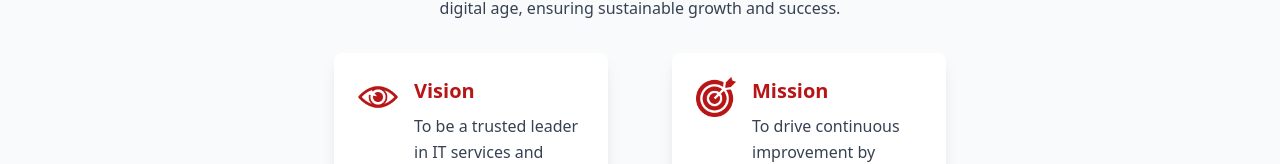
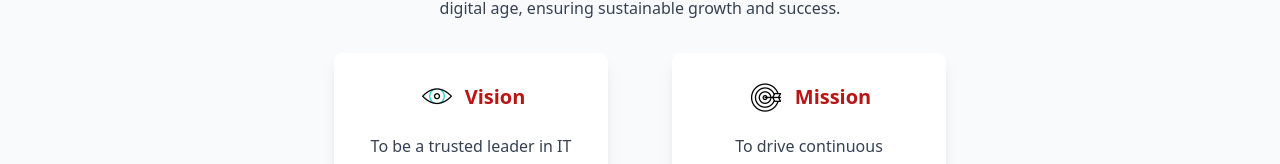
Before and after one commit to mineshpatel0299/Kaizen, a React (Vite) app: page /about in a window 1280 px wide. Shown: the part 581-745 px from the top of the page. Built offline with nearby package versions, Linux system fonts and the light colour scheme.

Commit message:
Refactoring

```diff
--- a/src/pages/ChooseAbout.jsx
+++ b/src/pages/ChooseAbout.jsx
@@ -1,5 +1,5 @@
-import Eye from "../assets/eye.png";
-import Target from "../assets/target.png";
+import VisionGif from "../assets/Image/vission.gif";
+import MissionGif from "../assets/Image/mission.gif";
 
 const ChooseAbout = () => {
   return (
@@ -24,36 +24,43 @@ const ChooseAbout = () => {
         {/* Vision & Mission */}
         <ul className="flex flex-col md:flex-row gap-10 md:gap-16 w-full md:w-3/4">
           {/* Vision */}
-          <li className="flex-1 flex flex-col items-center p-6 rounded-lg shadow-lg bg-white text-center md:flex-row md:items-start md:text-left" data-aos="fade-right">
+          <li className="flex-1 flex flex-col items-center p-6 rounded-lg shadow-lg bg-white text-center" data-aos="fade-right">
+            <div className="flex items-center justify-center mb-4">
               <img
-              src={Eye}
+                src={VisionGif}
                 alt="Vision Icon"
-              className="w-10 h-10 flex-shrink-0 mb-4 md:mb-0 md:mr-4"
+                className="w-10 h-10 flex-shrink-0 mr-2"
               />
+              <h3 className="font-semibold text-xl text-[#B81616]">Vision</h3>
+            </div>
             <div className="flex-1">
-              <h3 className="font-semibold text-xl text-[#B81616] mb-2">Vision</h3>
               <p className="text-gray-700 text-sm md:text-base leading-relaxed">
                 To be a trusted leader in IT services and solutions, known for
                 innovation, reliability, and customer success. We strive to
                 foster lasting partnerships with our clients and cultivate a
                 workplace where individuals are motivated to grow and thrive.
+                Our commitment is to deliver excellence and drive progress.
               </p>
             </div>
           </li>
 
           {/* Mission */}
-          <li className="flex-1 flex flex-col items-center p-6 rounded-lg shadow-lg bg-white text-center md:flex-row md:items-start md:text-left" data-aos="fade-left">
+          <li className="flex-1 flex flex-col items-center p-6 rounded-lg shadow-lg bg-white text-center" data-aos="fade-left">
+            <div className="flex items-center justify-center mb-4">
               <img
-              src={Target}
+                src={MissionGif}
                 alt="Mission Icon"
-              className="w-10 h-10 flex-shrink-0 mb-4 md:mb-0 md:mr-4"
+                className="w-10 h-10 flex-shrink-0 mr-2"
               />
+              <h3 className="font-semibold text-xl text-[#B81616]">Mission</h3>
+            </div>
             <div className="flex-1">
-              <h3 className="font-semibold text-xl text-[#B81616] mb-2">Mission</h3>
               <p className="text-gray-700 text-sm md:text-base leading-relaxed">
                 To drive continuous improvement by delivering reliable,
                 innovative, and tailored IT services and solutions that empower
-                businesses to grow, adapt, and succeed in the digital age.
+                businesses to grow, adapt, and succeed in the digital age. We
+                are committed to fostering strong client relationships and
+                enabling their success through cutting-edge technology.
               </p>
             </div>
           </li>
--- a/src/pages/ChooseSection.jsx
+++ b/src/pages/ChooseSection.jsx
@@ -1,7 +1,7 @@
 import { useNavigate } from "react-router-dom";
 import chooseImage from "../assets/Image/empowering.png";
-import Eye from "../assets/eye.png";
-import Target from "../assets/target.png";
+import VisionGif from "../assets/Image/vission.gif";
+import MissionGif from "../assets/Image/mission.gif";
 
 const ChooseSection = () => {
   const navigate = useNavigate();
@@ -41,7 +41,7 @@ const ChooseSection = () => {
             {/* Vision */}
             <li className="flex items-start space-x-4">
               <img
-                src={Eye}
+                src={VisionGif}
                 alt="Vision Icon"
                 className="w-8 h-8 flex-shrink-0"
               />
@@ -59,7 +59,7 @@ const ChooseSection = () => {
             {/* Mission */}
             <li className="flex items-start space-x-4">
               <img
-                src={Target}
+                src={MissionGif}
                 alt="Mission Icon"
                 className="w-8 h-8 flex-shrink-0"
               />
@@ -68,7 +68,8 @@ const ChooseSection = () => {
                 <p className="text-gray-700 text-sm leading-relaxed">
                   To drive continuous improvement by delivering reliable,
                   innovative, and tailored IT services and solutions that empower
-                  businesses to grow, adapt, and succeed in the digital age.
+                  businesses to grow, adapt, and succeed in the digital age. We are
+                  committed to ensuring our clients achieve their strategic goals.
                 </p>
               </div>
             </li>
```
Also changed, not shown: src/assets/Image/mission.gif (added), src/assets/Image/vission.gif (added). Lines whose indentation alone changed are shown as unchanged.
